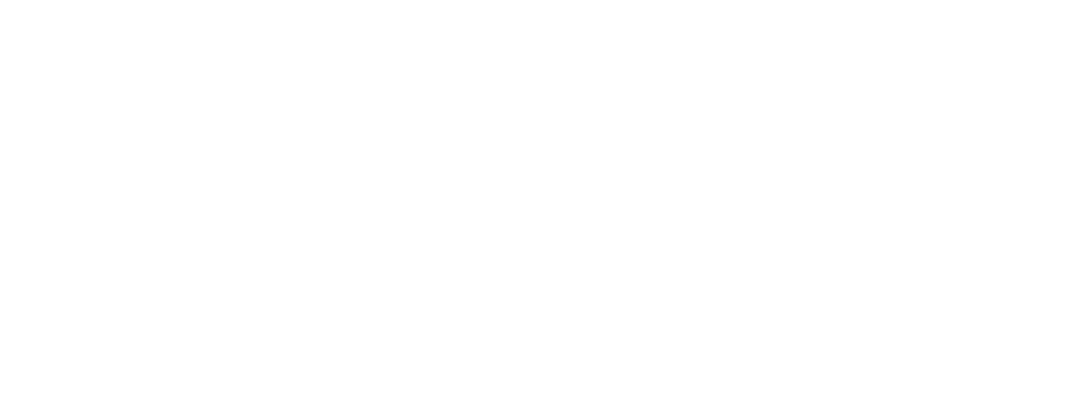
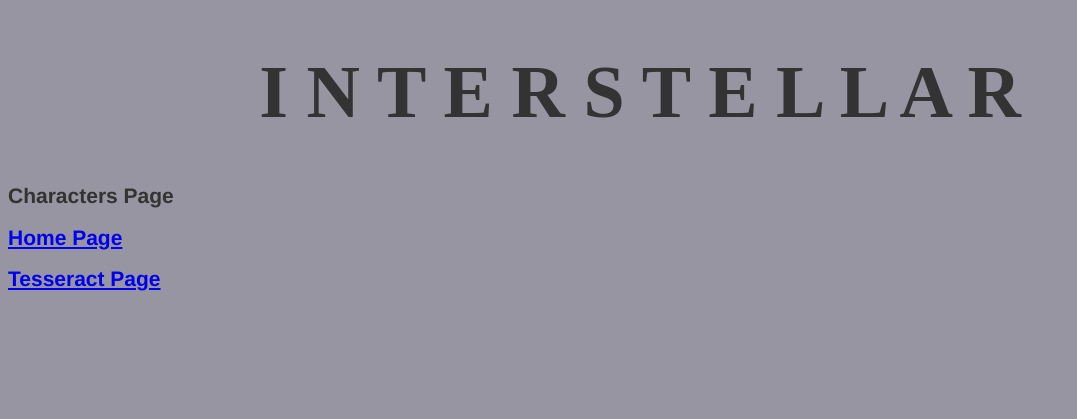
Before and after one commit to grammertime/ICA-3, a plain HTML site: page pages/characters.html in a window 1280 px wide. Shown: the whole page, without its empty margins (0-1077 px from the left). Drawn offline with Linux system fonts and the light colour scheme.

Commit message:
html navigation complete

```diff
--- a/pages/characters.html
+++ b/pages/characters.html
@@ -0,0 +1,23 @@
+<!DOCTYPE html>
+<html lang="en">
+<head>
+    <meta charset="UTF-8">
+    <meta name="viewport" content="width=device-width, initial-scale=1.0">
+    <link rel="stylesheet" type="text/css" href="../styles/styles.css">
+    <title>Interstellar Fandom</title>
+</head>
+<body>
+    <!-- header -->
+    <header id="top">
+        <h1>I N T E R S T E L L A R</h1>
+        <h2>Characters Page</h2>
+    </header>
+
+    <!-- navigation -->
+    <a href="../index.html">
+        <h2>Home Page</h2>
+    </a>
+    <a href="./tesseract.html">
+        <h2>Tesseract Page</h2>
+    </a>
+</body>
--- a/styles/styles.css
+++ b/styles/styles.css
@@ -123,6 +123,7 @@ th {
 caption {
     font-size: 1.5em;
     margin-bottom: 10px;
+    font-family: Helvetica, Arial, sans-serif;
 }
 
 /* Aligning back to top button at the bottom of the page */
```
Also changed, not shown: index.html (+8 -0 lines), pages/tesseract.html (+23 -0 lines).
